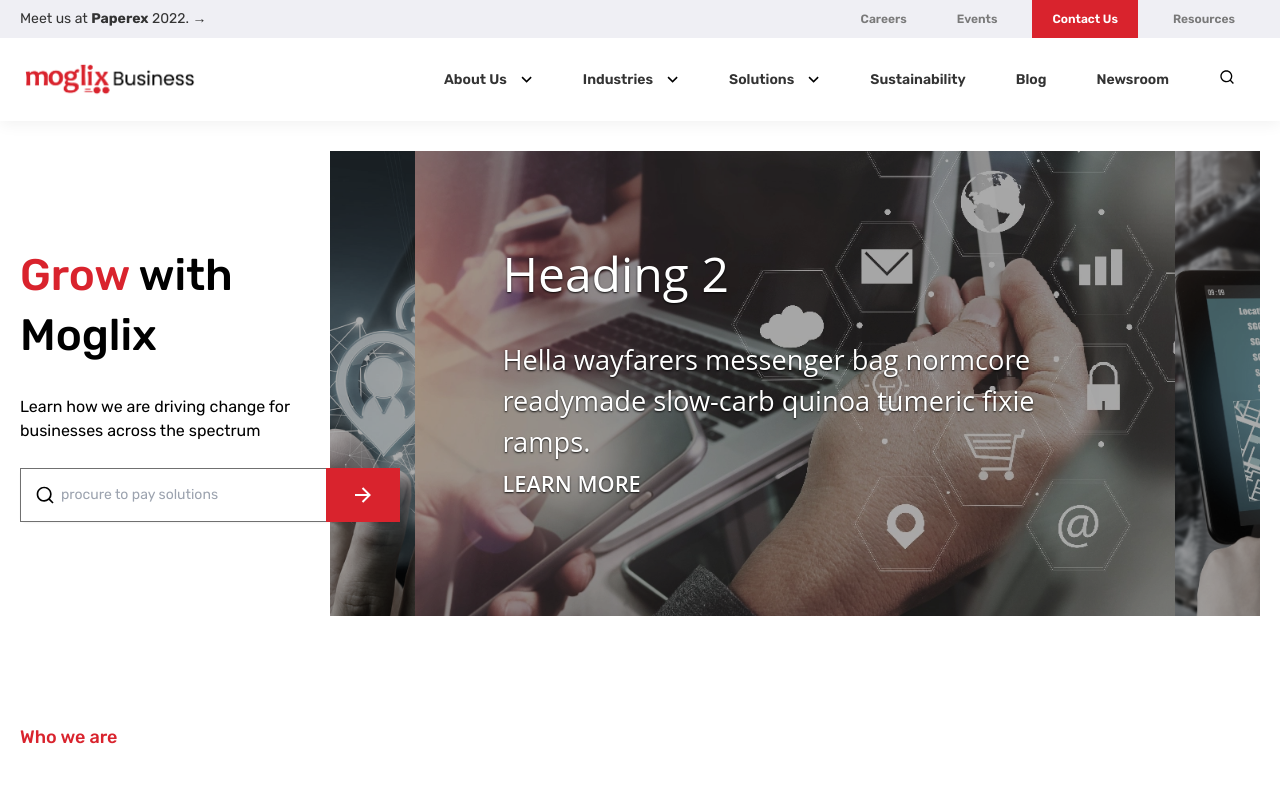
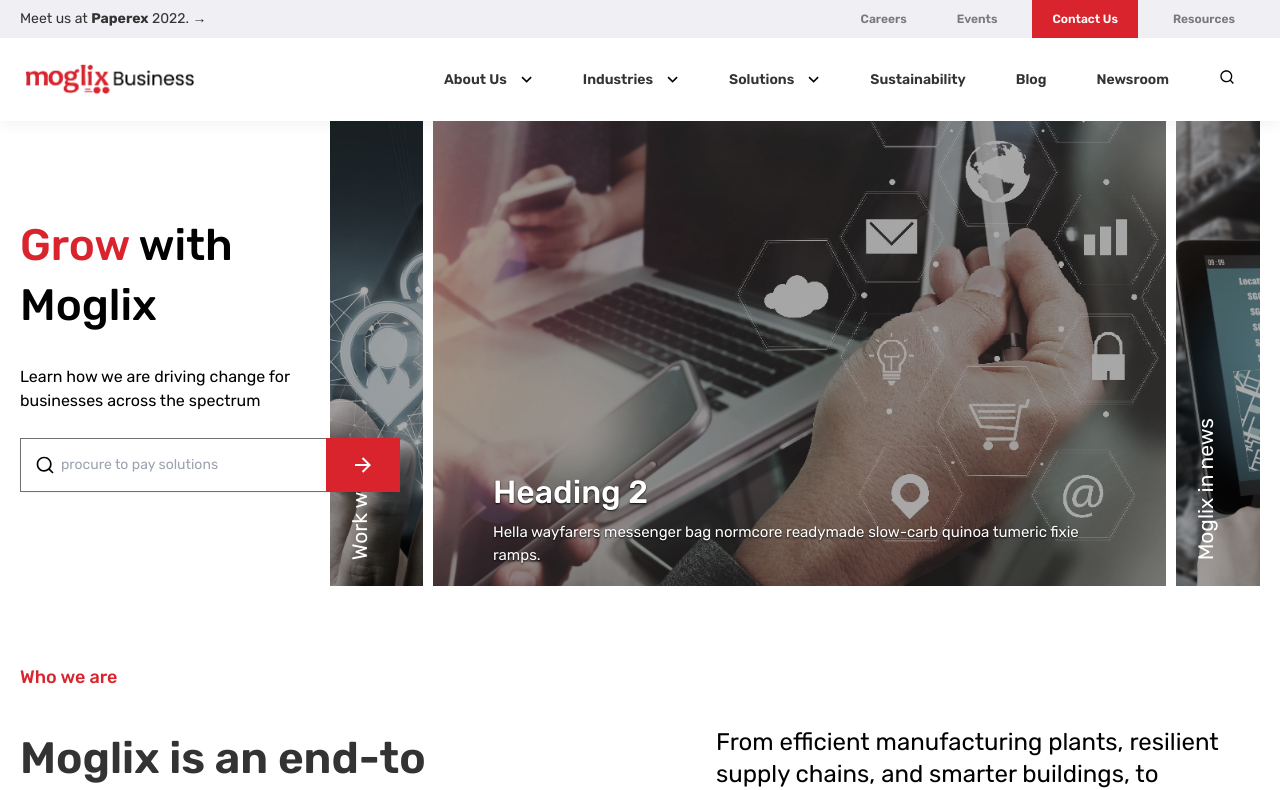
Before and after one commit to monika-pal/bm-nextwithtailwind, a Next.js app: page / in a window 1280 px wide. Shown: the top 790 px of the page. Built offline with nearby package versions, Linux system fonts and the light colour scheme.

Commit message:
banner slider added

```diff
--- a/components/home/homebanner.js
+++ b/components/home/homebanner.js
@@ -20,16 +20,16 @@
           .eq($item)
           .addClass("on");
       }
-      var $autoTransition = setInterval(transitionSlide, 3500);
+       var $autoTransition = setInterval(transitionSlide, 3500);
 
       $(".hero figure").hover(function() {
-        clearInterval($autoTransition);
+         clearInterval($autoTransition);
         $item = $(this).index();
         $(".hero figure").removeClass("on");
         $(".hero figure")
           .eq($item)
           .addClass("on");
-        $autoTransition = setInterval(transitionSlide, 3500);
+         $autoTransition = setInterval(transitionSlide, 3500);
       });
     });
 
@@ -64,7 +64,7 @@
 
   return (
     <div>
-      <nav className="container-none md:container lg:container mx-auto py-5 px-3">
+      <nav className="container-none md:container lg:container mx-auto px-3">
         <div className="flex">
           <div className="w-1/4 flex items-center ">
             <div className='flex justify-center flex-col'>
@@ -100,30 +100,29 @@
             <div id="hero">
               <div class="hero">
                 <figure class="on">
-                  <img src="/assets/img/banner1.png" />
+                  <img src="/assets/img/banner1.png"/>
                   <div>
-                    <h2>Heading 1</h2>
-                    <p>Hella wayfarers messenger bag normcore readymade slow-carb quinoa tumeric fixie ramps.</p>
-                    <p><a href="#">Learn More</a></p>
+                    <h2>The road to sustainable & efficient supply chain starts here.</h2>
+                    <p>From procurement to financing, your partner in solving toughest of supply chain problems.</p>
                   </div>
+                  <p className="verticle-heading">Work with us</p>
                 </figure>
                 <figure>
-                <img src="/assets/img/banner2.png" />
+                <img src="/assets/img/banner2.png"/>
                   <div>
                     <h2>Heading 2</h2>
                     <p>Hella wayfarers messenger bag normcore readymade slow-carb quinoa tumeric fixie ramps.</p>
-                    <p><a href="#">Learn More</a></p>
                   </div>
+                  <p className="verticle-heading">Moglix in news</p>
                 </figure>
                 <figure>
-                <img src="/assets/img/banner3.png" />
+                <img src="/assets/img/banner3.png"/>
                   <div>
                     <h2>Heading 3</h2>
                     <p>Hella wayfarers messenger bag normcore readymade slow-carb quinoa tumeric fixie ramps.</p>
-                    <p><a href="#">Learn More</a></p>
                   </div>
+                  <p className="verticle-heading">Moglix in news</p>
                 </figure>
-
               </div>
             </div>
             {/* <div className="accordion">
--- a/styles/globals.scss
+++ b/styles/globals.scss
@@ -256,7 +256,6 @@
   overflow: hidden;
   margin: 0;
   padding: 0;
-  font-family: "Open Sans", sans-serif;
   position: absolute;
   top: 0;
   bottom: 0;
@@ -276,6 +275,28 @@
   transition: 0.8s linear;
   -webkit-filter: saturate(25%);
   filter: saturate(25%);
+  &:not(:last-child){
+    margin-right: 10px;
+
+  }
+  .verticle-heading{
+    opacity: 1;
+    bottom: 26px;
+    font-size: 21px;
+    line-height: 28px;
+    display: inline-block;
+    width: auto;
+    writing-mode: vertical-rl;
+    text-orientation: mixed;
+    transform: rotate(180deg);
+    position: absolute;
+    left: 16px;
+    white-space: nowrap;
+    color:#fff !important;
+    z-index: 10;
+   transition: 0.5s ease all
+
+  }
 }
 .hero figure:not(.on):hover {
   cursor: pointer;
@@ -292,9 +313,12 @@
   -webkit-transition: 0.8s linear;
   -o-transition: 0.8s linear;
   transition: 0.8s linear;
-  z-index: 20;
+  z-index: 5;
   -webkit-filter: saturate(100%);
   filter: saturate(100%);
+  .verticle-heading{
+       opacity: 0;
+  }
 }
 .hero figure div {
   -webkit-animation: infoOut;
@@ -305,10 +329,10 @@
 
 .hero figure.on div {
   position: absolute;
-  bottom: 20%;
-  left: 5%;
-  right: 5%;
-  padding: 20px 50px;
+    bottom: 0px;
+    left: 0px;
+    right: unset;
+    padding: 20px 60px;
   display: -webkit-box;
   display: -ms-flexbox;
   display: flex;
@@ -323,14 +347,15 @@
   animation: infoIn 1.2s;
 }
 .hero figure.on div h2 {
-  font-size: 3em;
+  font-size: 32px;
+  line-height: 38px;
   width: 100%;
-  padding-bottom: 20px;
-
+  padding-bottom: 0px;
   margin-bottom: 10px;
+  font-weight: 500;
 }
 .hero figure.on div p {
-  font-size: 1.7em;
+  font-size: 15px;
   width: 100%;
   margin-bottom: 0;
 }
```
